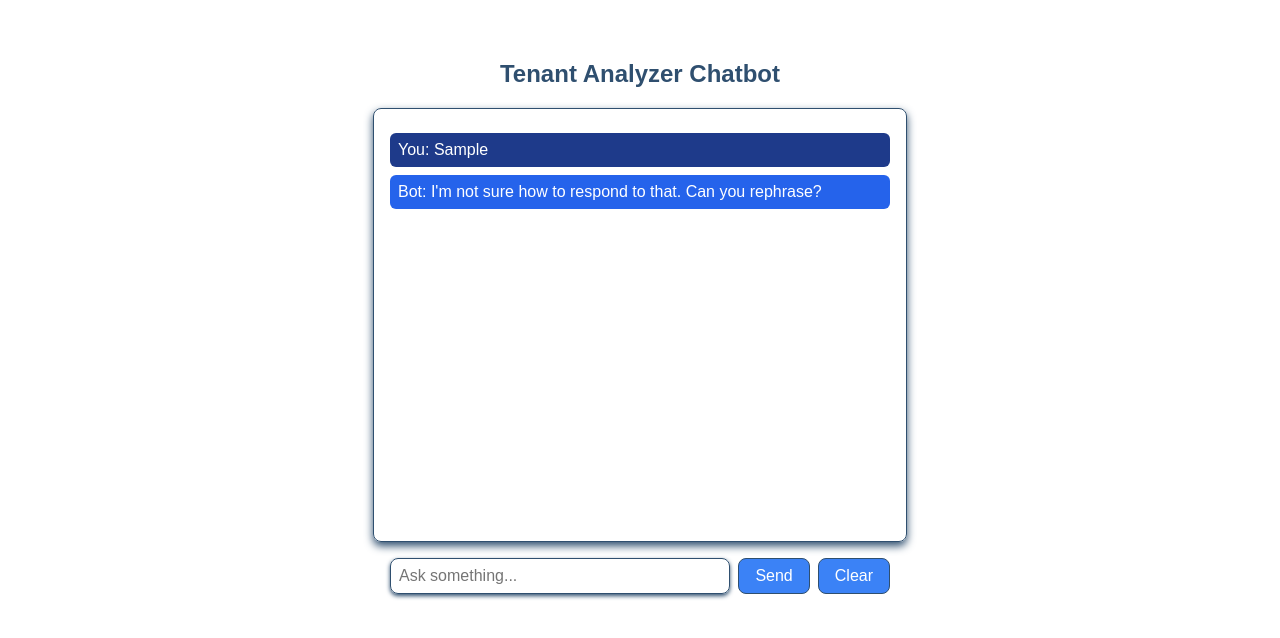
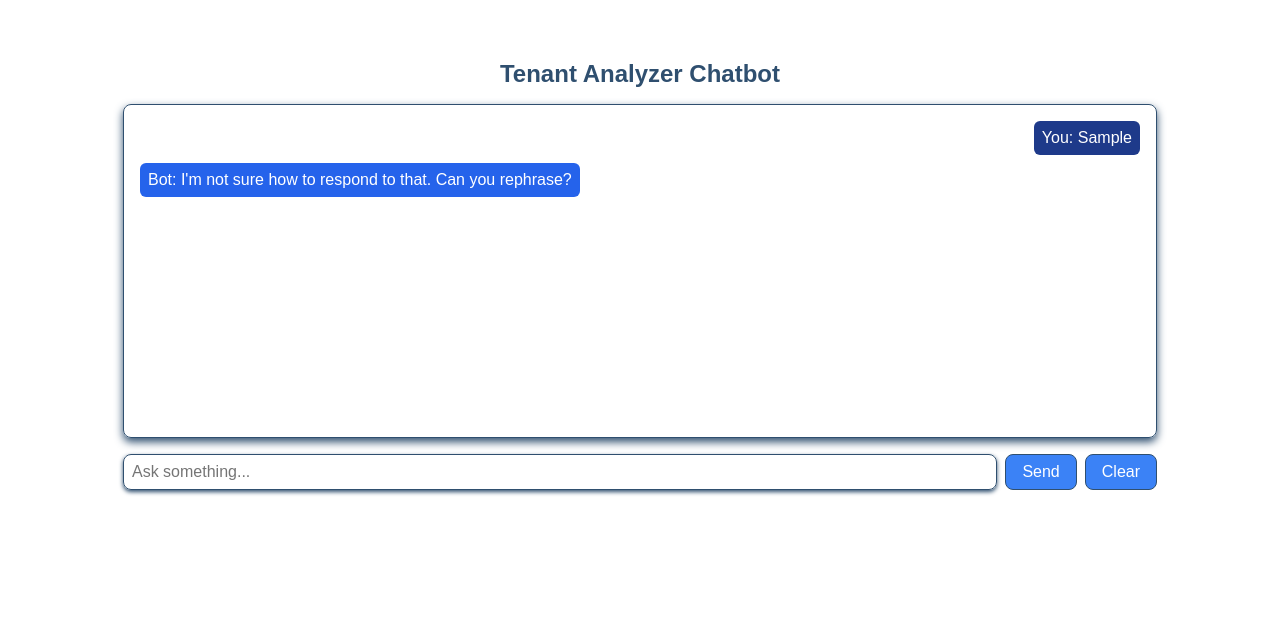
Before and after one commit to Hiral2910/finaltenantchatbot, a plain HTML site: page index.html in a window 1280 px wide. Both pictures are taken after typing "Sample" into the empty fields and a click on the button "Send". Drawn offline with Linux system fonts and the light colour scheme.

Commit message:
Update index.html

```diff
--- a/index.html
+++ b/index.html
@@ -9,19 +9,31 @@
       background: #ffffff;
       color: #000000;
       display: flex;
-      flex-direction: column;
-      align-items: center;
+      justify-content: center;
       padding: 2rem;
     }
 
+   /* .chat-container {
+  display: flex;
+  flex-direction: column;
+  align-items: center;
+  width: 100%;
+  max-width: 1000px;
+  padding: 1rem;
+  border: 1px solid #2F4F6F;
+  border-radius: 10px;
+  box-shadow: 0 4px 12px rgba(0, 0, 0, 0.1);
+} */
+
     h2 {
       color: #2F4F6F;
+      margin-bottom: 1rem;
+      text-align: center;
     }
 
  #chatbox {
-      width: 100%;
-      max-width: 500px;
-      height: 400px;
+  width: 80%;
+  height: 300px;
   border: 1px solid #2F4F6F;
   background: rgba(255, 255, 255, 0.49);
   overflow-y: auto;
@@ -29,30 +41,36 @@
   margin-bottom: 1rem;
   border-radius: 8px;
   box-shadow: 0 4px 8px #2F4F6F;
+  display: flex;
+  flex-direction: column;
+  gap: 0.5rem;
+  width: 1000px;
 }
 
     .message {
-      margin: 0.5rem 0;
+      max-width: 75%;
       padding: 0.5rem;
       border-radius: 6px;
+      word-wrap: break-word;
     }
 
     .user {
       background-color: #1E3A8A;
       color: #ffffff;
       align-self: flex-end;
+      text-align: right;
     }
 
     .bot {
       background-color: #2563EB;
       color: #ffffff;
       align-self: flex-start;
+      text-align: left;
     }
 
     #userInput {
       display: flex;
       width: 100%;
-      max-width: 500px;
       gap: 0.5rem;
     }
 
@@ -84,14 +102,14 @@
   </style>
 </head>
 <body>
-
+  <div class="chat-container">
     <h2>Tenant Analyzer Chatbot</h2>
     <div id="chatbox"></div>
-
     <div id="userInput">
       <input type="text" id="input" placeholder="Ask something...">
       <button onclick="sendMessage()">Send</button>
       <button onclick="clearChat()">Clear</button>
+    </div>
   </div>
 
   <script>
@@ -877,72 +895,68 @@
 
     ];
 
-// Load chat history from localStorage on page load
-window.addEventListener("DOMContentLoaded", () => {
-  const chatHistory = JSON.parse(localStorage.getItem("chatHistory")) || [];
-  for (const { message, sender } of chatHistory) {
-    displayMessage(message, sender, false);
-  }
-});
+
+
+  const CHAT_KEY = "chat_history";
 
     function sendMessage() {
-  const inputField = document.getElementById("input");
-  const userMessage = inputField.value.trim();
-  if (!userMessage) return;
+      const input = document.getElementById("input");
+      const text  = input.value.trim();
+      if (!text) return;
 
-  displayMessage(userMessage, "user");
-  saveMessage(userMessage, "user");
+      displayMessage(text, "user");
+      appendToHistory(text, "user");
 
-  const botResponse = getBotResponse(userMessage);
-  displayMessage(botResponse, "bot");
-  saveMessage(botResponse, "bot");
+      const reply = getBotResponse(text);
+      displayMessage(reply, "bot");
+      appendToHistory(reply, "bot");
 
-  inputField.value = "";
+      input.value = "";
     }
 
     function displayMessage(message, sender, scroll = true) {
       const chatbox = document.getElementById("chatbox");
-  const messageElem = document.createElement("div");
-  messageElem.className = `message ${sender}`;
-  messageElem.textContent = `${sender === "user" ? "You" : "Bot"}: ${message}`;
-  chatbox.appendChild(messageElem);
+      const el = document.createElement("div");
+      el.className = `message ${sender}`;
+      el.textContent = `${sender === "user" ? "You" : "Bot"}: ${message}`;
+      chatbox.appendChild(el);
       if (scroll) chatbox.scrollTop = chatbox.scrollHeight;
     }
 
-function getBotResponse(message) {
-  const lowerMessage = message.toLowerCase();
-  for (const data of chatbotData) {
-    for (const keyword of data.keywords) {
-      if (lowerMessage.includes(keyword.toLowerCase())) {
-        return data.response;
-      }
+    function getBotResponse(msg) {
+      const lower = msg.toLowerCase();
+      for (const { keywords, response } of chatbotData) {
+        if (keywords.some(k => lower.includes(k.toLowerCase()))) {
+          return response;
         }
       }
       return "I'm not sure how to respond to that. Can you rephrase?";
     }
 
-// Save message to localStorage
-function saveMessage(message, sender) {
-  const chatHistory = JSON.parse(localStorage.getItem("chatHistory")) || [];
-  chatHistory.push({ message, sender });
-  localStorage.setItem("chatHistory", JSON.stringify(chatHistory));
+    function appendToHistory(message, sender) {
+      let record = { timestamp: Date.now(), messages: [] };
+      try {
+        record = JSON.parse(localStorage.getItem(CHAT_KEY)) || record;
+      } catch { }
+
+      record.messages.push({ message, sender });
+      record.timestamp = record.timestamp || Date.now();
+      localStorage.setItem(CHAT_KEY, JSON.stringify(record));
     }
 
-// Clear chat history from DOM and localStorage
     function clearChat() {
       document.getElementById("chatbox").innerHTML = "";
       document.getElementById("input").value = "";
-  localStorage.removeItem("chatHistory");
+      localStorage.removeItem(CHAT_KEY);
     }
 
-document.getElementById("input").addEventListener("keydown", function (event) {
-  if (event.key === "Enter") {
-    event.preventDefault();
+    document.getElementById("input").addEventListener("keydown", e => {
+      if (e.key === "Enter") {
+        e.preventDefault();
         sendMessage();
       }
     });
 
-
   </script>
 </body>
 </html>
```
Lines whose indentation alone changed are shown as unchanged.
